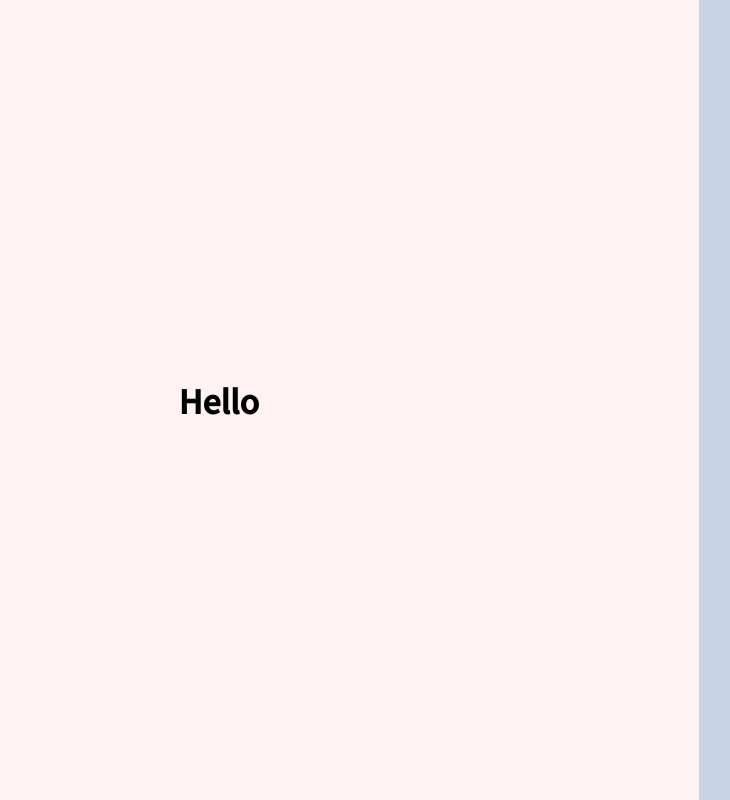
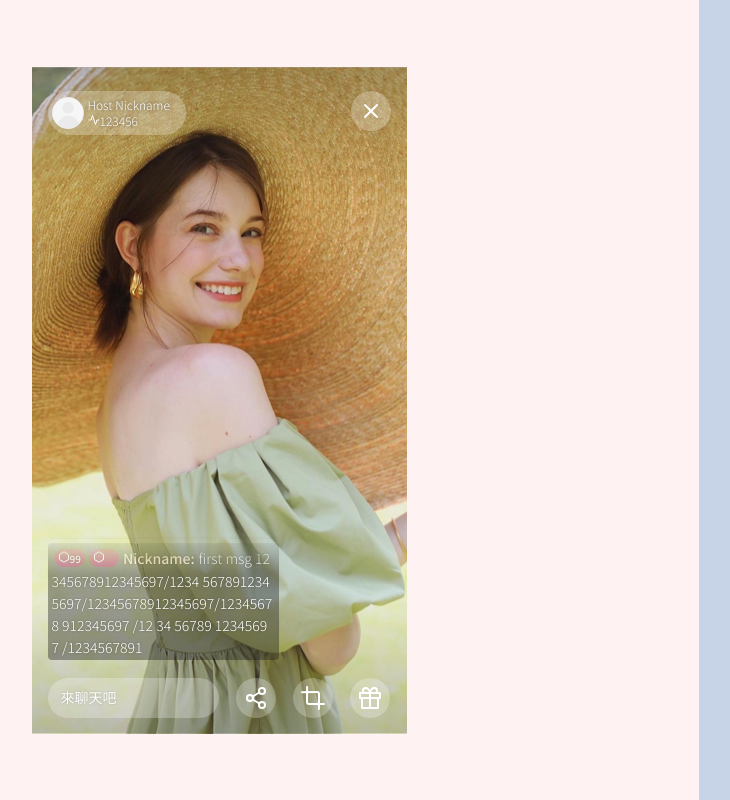
Before and after one commit to tl-vivian/liveroom-demo, a React (Vite) app: page / in a window 1280 px wide. Shown: the whole page, without its empty margins (261-991 px from the left). Built offline with nearby package versions, Linux system fonts and the light colour scheme.

Commit message:
move stuff from html into app.js

```diff
--- a/package.json
+++ b/package.json
@@ -28,6 +28,7 @@
   },
   "dependencies": {
     "react": "^16.13.1",
-    "react-dom": "^16.13.1"
+    "react-dom": "^16.13.1",
+    "react-feather": "^2.0.8"
   }
 }
--- a/src/App.js
+++ b/src/App.js
@@ -1,12 +1,111 @@
-import React from 'react';
-import ReactDOM from 'react-dom';
+import React from "react";
+import ReactDOM from "react-dom";
+import * as Icon from "react-feather";
 
-const App = ()=>{
-    return (
-        <div>
-            <h1>Hello</h1>
+const App = () => {
+  return (
+    <div className="content">
+      <main>
+        <div class="phone">
+          <div class="app">
+            <div class="streaming"></div>
+            <div class="shades">
+              <div class="top-shade"></div>
+              <div class="bottom-shade"></div>
+            </div>
+            <div class="ui">
+              <div class="top-ui">
+                <div class="host-info">
+                  <div class="avatar40"></div>
+                  <div class="host-status">
+                    <p class="host-nickname t-caption">Host Nickname</p>
+                    <span class="host-live-data t-caption">
+                      <Icon.Activity size={12} /> 123456
+                    </span>
+                  </div>
+                </div>
+                <button class="icon-button exit-button">
+                  <Icon.X />
+                </button>
+              </div>
+              <div class="clear-zone"></div>
+              <div class="chatroom">
+                <div class="fade-shade"></div>
+                <div class="msgs">
+                  <span class="msg t-body2">
+                    <span class="msg-lv-badge t-level-badge-number">
+                      <Icon.Hexagon size={12} />
+                      99
+                    </span>
+                    <span class="msg-lv-badge t-level-badge-number">
+                      <Icon.Hexagon size={12} />
+                    </span>
+                    <span class="t-title2 msg-nickname">Nickname:</span>
+                    <span>
+                      first msg 12345678912345697/1234
+                      5678912345697/12345678912345697/12345678 912345697 /12 34
+                      56789 12345697 /1234567891
+                    </span>
+                  </span>
+                  <span class="msg t-body2">
+                    <span class="msg-lv-badge t-level-badge-number">
+                      <Icon.Hexagon size={12} />
+                      123
+                    </span>
+                    <span class="msg-lv-badge t-level-badge-number">
+                      <Icon.Hexagon size={12} />
+                      99
+                    </span>
+                    <span class="t-title2">Nickname:</span>
+                    <span>2 msg 1234567891</span>
+                  </span>
+                  <span class="msg t-body2">
+                    <span class="msg-lv-badge t-level-badge-number">
+                      <Icon.Hexagon size={12} />
+                      99
+                    </span>
+                    <span class="msg-lv-badge t-level-badge-number">
+                      <Icon.Hexagon size={12} />
+                      99
+                    </span>
+                    <span class="t-title2">Nickname:</span>
+                    <span>3 msg1234567891</span>
+                  </span>
+                  <span class="msg t-body2">
+                    <span class="msg-lv-badge t-level-badge-number">
+                      <Icon.Hexagon size={12} />
+                      99
+                    </span>
+                    <span class="msg-lv-badge t-level-badge-number">
+                      <Icon.Hexagon size={12} />
+                      99
+                    </span>
+                    <span class="t-title2">Nickname:</span>
+                    <span>4 msg 1234567891</span>
+                  </span>
+                </div>
+              </div>
+              <div class="bottom-ui">
+                <input type="text" class="chat-input" placeholder="來聊天吧" />
+                <button class="icon-button">
+                  <Icon.Share2 />
+                </button>
+                <button class="icon-button">
+                  <Icon.Crop />
+                </button>
+                <button class="icon-button">
+                  <Icon.Gift />
+                </button>
+              </div>
+            </div>
+          </div>
+          <div class="mockup"></div>
         </div>
-    )
-}
+        <div class="phone-variation"></div>
+      </main>
+      <aside></aside>
+    </div>
+  );
+};
 
-ReactDOM.render(<App/>,document.querySelector('main'))
+ReactDOM.render(<App />, document.querySelector("#root"));
--- a/src/index.html
+++ b/src/index.html
@@ -8,105 +8,7 @@
     <script src="https://unpkg.com/feather-icons"></script>
   </head>
   <body>
-    <main>
-      <div class="phone">
-        <div class="app">
-          <div class="streaming">
-            <!-- <video autoplay muted loop>
-              <source src="./video1.mp4" type="video/mp4" />
-            </video> -->
-          </div>
-          <div class="shades">
-            <div class="top-shade"></div>
-            <div class="bottom-shade"></div>
-          </div>
-          <div class="ui">
-            <div class="top-ui">
-              <div class="host-info">
-                <div class="avatar40"></div>
-                <div class="host-status">
-                  <p class="host-nickname t-caption">Host Nickname</p>
-                  <span class="host-live-data t-caption">
-                    <i data-feather="activity"></i> 123456</span
-                  >
-                </div>
-              </div>
-              <button class="icon-button exit-button">
-                <i data-feather="x"></i>
-              </button>
-            </div>
-            <div class="clear-zone"></div>
-            <div class="chatroom">
-              <div class="fade-shade"></div>
-              <div class="msgs">
-                <span class="msg t-body2">
-                  <span class="msg-lv-badge t-level-badge-number">
-                    <i data-feather="hexagon"></i>
-                    99</span
-                  >
-                  <span class="msg-lv-badge t-level-badge-number"
-                    ><i data-feather="hexagon"></i>99</span
-                  >
-                  <span class="t-title2 msg-nickname">Nickname:</span>
-                  <span
-                    >first msg 12345678912345697/1234
-                    5678912345697/12345678912345697/12345678 912345697 /12 34
-                    56789 12345697 /1234567891</span
-                  >
-                </span>
-                <span class="msg t-body2">
-                  <span class="msg-lv-badge t-level-badge-number">
-                    <i data-feather="hexagon"></i>
-                    123</span
-                  >
-                  <span class="msg-lv-badge t-level-badge-number"
-                    ><i data-feather="hexagon"></i>99</span
-                  >
-                  <span class="t-title2">Nickname:</span>
-                  <span>2 msg 1234567891</span>
-                </span>
-                <span class="msg t-body2">
-                  <span class="msg-lv-badge t-level-badge-number">
-                    <i data-feather="hexagon"></i>
-                    99</span
-                  >
-                  <span class="msg-lv-badge t-level-badge-number"
-                    ><i data-feather="hexagon"></i>99</span
-                  >
-                  <span class="t-title2">Nickname:</span>
-                  <span>3 msg1234567891</span>
-                </span>
-                <span class="msg t-body2">
-                  <span class="msg-lv-badge t-level-badge-number">
-                    <i data-feather="hexagon"></i>
-                    99</span
-                  >
-                  <span class="msg-lv-badge t-level-badge-number"
-                    ><i data-feather="hexagon"></i>99</span
-                  >
-                  <span class="t-title2">Nickname:</span>
-                  <span>4 msg 1234567891</span>
-                </span>
-              </div>
-            </div>
-            <div class="bottom-ui">
-              <input type="text" class="chat-input" placeholder="來聊天吧" />
-              <button class="icon-button">
-                <i data-feather="share-2"></i>
-              </button>
-              <button class="icon-button"><i data-feather="crop"></i></button>
-              <button class="icon-button"><i data-feather="gift"></i></button>
-            </div>
-          </div>
-        </div>
-        <div class="mockup"></div>
-      </div>
-      <div class="phone-variation"></div>
-    </main>
-    <aside></aside>
-    <script>
-      feather.replace();
-    </script>
-     <script src="./App.js"></script>
+    <div id="root"></div>
+    <script src="./App.js"></script>
   </body>
 </html>
--- a/src/style.css
+++ b/src/style.css
@@ -32,7 +32,7 @@ button:focus {
   --secondary5: #ffa25a;
   --secondary3: #92dcd0;
   --secondary4: #926ac7;
-  --ivory:rgba(255,236,214,1);
+  --ivory: rgba(255, 236, 214, 1);
   --black: #222222;
   --black75: rgba(34, 34, 34, 0.75);
   --black50: rgba(34, 34, 34, 0.5);
@@ -107,10 +107,12 @@ button:focus {
 /* --------------------------- */
 
 body {
-  height: 100vh;
-  display: flex;
   font-family: "Noto Sans TC";
   z-index: 1;
+}
+.content {
+  display: flex;
+  height: 100vh;
 }
 
 main {
@@ -324,7 +326,7 @@ input.chat-input {
   margin: 2px;
   vertical-align: middle;
 }
-.msg-nickname{
+.msg-nickname {
   color: var(--ivory);
 }
 .msg-lv-badge {
```
Also changed, not shown: 1 other file (tests, documents, lock files or other folders).
